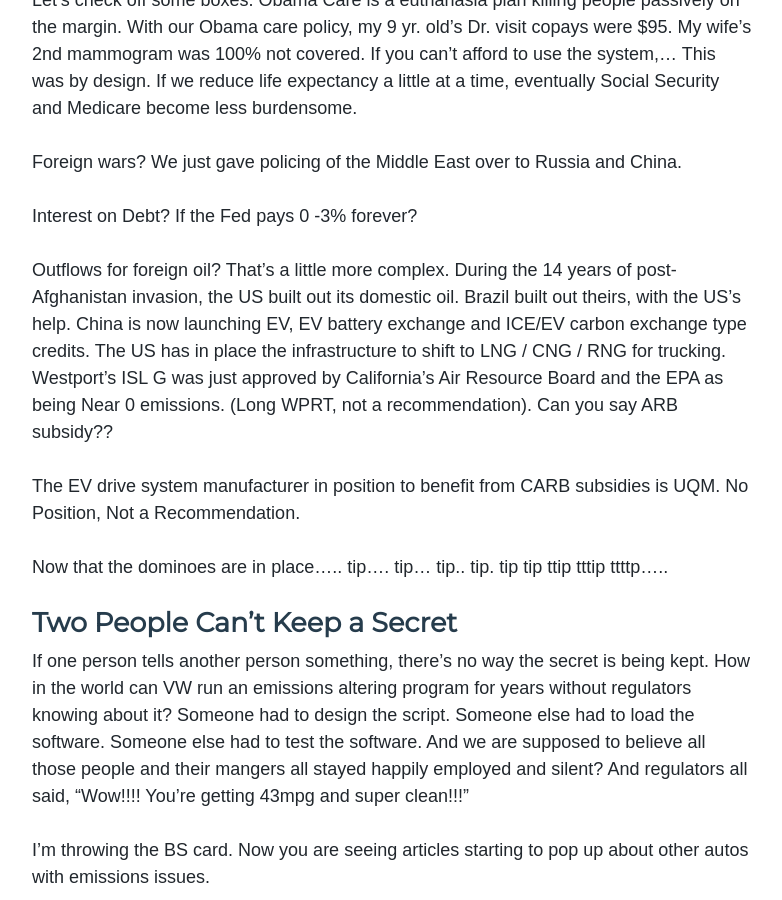
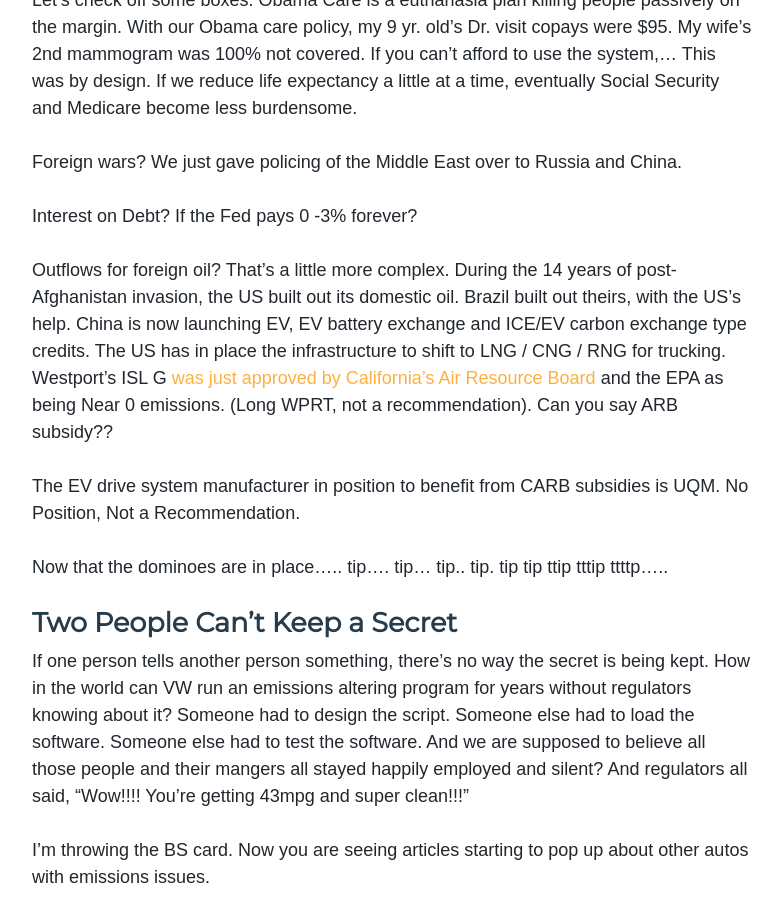
Before and after one commit to davidsilvasmith/kcm, a Jekyll site: the page built from _posts/2015-10-07-kcm-october-investor-letter.md, in a window 1280 px wide and 900 px high, scrolled down 1452 px. Shown: the whole window, without its empty margins (53-835 px from the left). Built offline with Jekyll 4.4.1, drawn with Linux system fonts in a browser that asks for light colours; nearby versions of some CDN libraries; some web fonts are replaced; comment, search, counter and statistics services are not loaded; some of the changed lines change nothing that is shown.

Commit message:
fixed missing link

```diff
--- a/_posts/2015-10-07-kcm-october-investor-letter.md
+++ b/_posts/2015-10-07-kcm-october-investor-letter.md
@@ -23,7 +23,7 @@
 
 Interest on Debt?  If the Fed pays 0 -3% forever?
 
-Outflows for foreign oil?  That’s a little more complex.  During the 14 years of post-Afghanistan invasion, the US built out its domestic oil.  Brazil built out theirs, with the US’s help.  China is now launching EV, EV battery exchange and ICE/EV carbon exchange type credits.  The US has in place the infrastructure to shift to LNG / CNG / RNG for trucking.  Westport’s ISL G was just approved by California’s Air Resource Board and the EPA as being Near 0 emissions.  (Long WPRT, not a recommendation).  Can you say ARB subsidy??
+Outflows for foreign oil?  That’s a little more complex.  During the 14 years of post-Afghanistan invasion, the US built out its domestic oil.  Brazil built out theirs, with the US’s help.  China is now launching EV, EV battery exchange and ICE/EV carbon exchange type credits.  The US has in place the infrastructure to shift to LNG / CNG / RNG for trucking.  Westport’s ISL G [was just approved by California’s Air Resource Board](http://finance.yahoo.com/news/isl-g-near-zero-natural-200500346.html) and the EPA as being Near 0 emissions.  (Long WPRT, not a recommendation).  Can you say ARB subsidy??
 
 The EV drive system manufacturer in position to benefit from CARB subsidies is UQM. No Position, Not a Recommendation.
 
```
